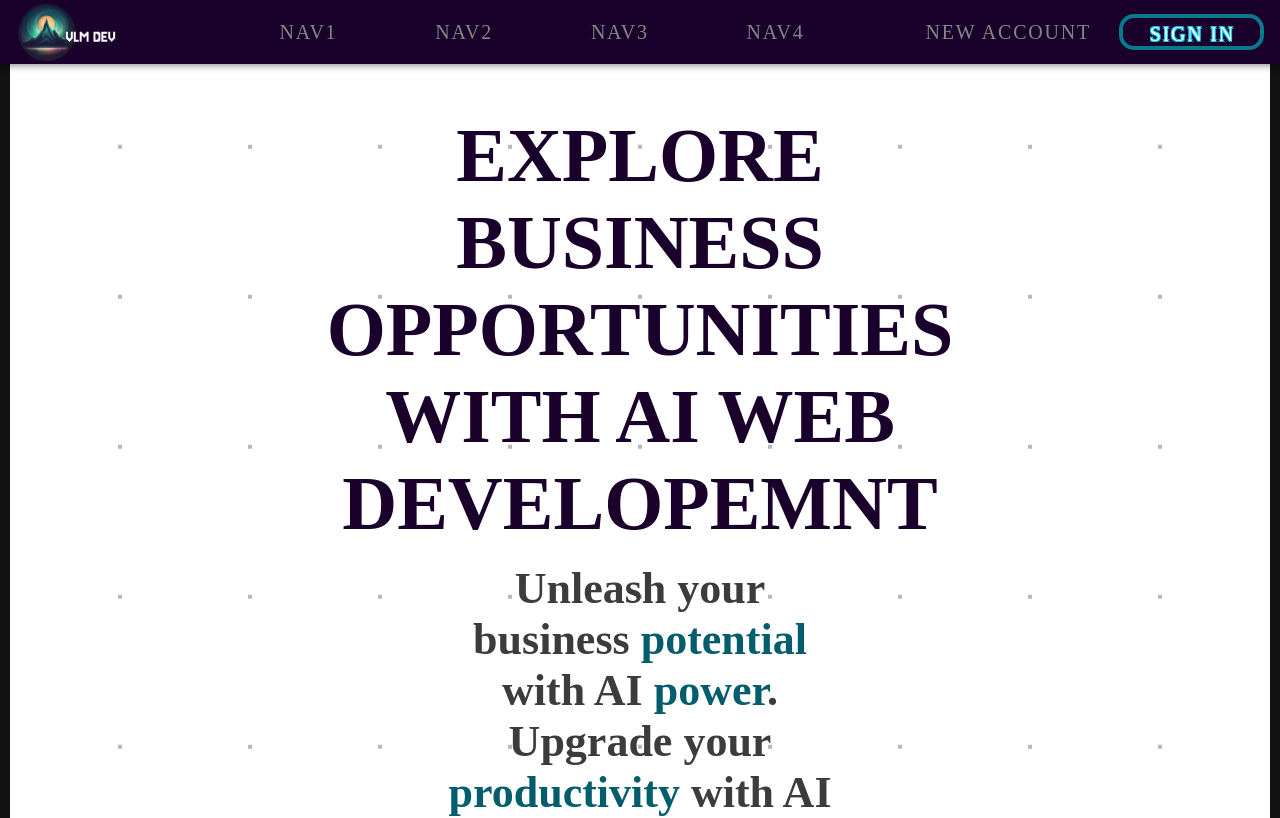
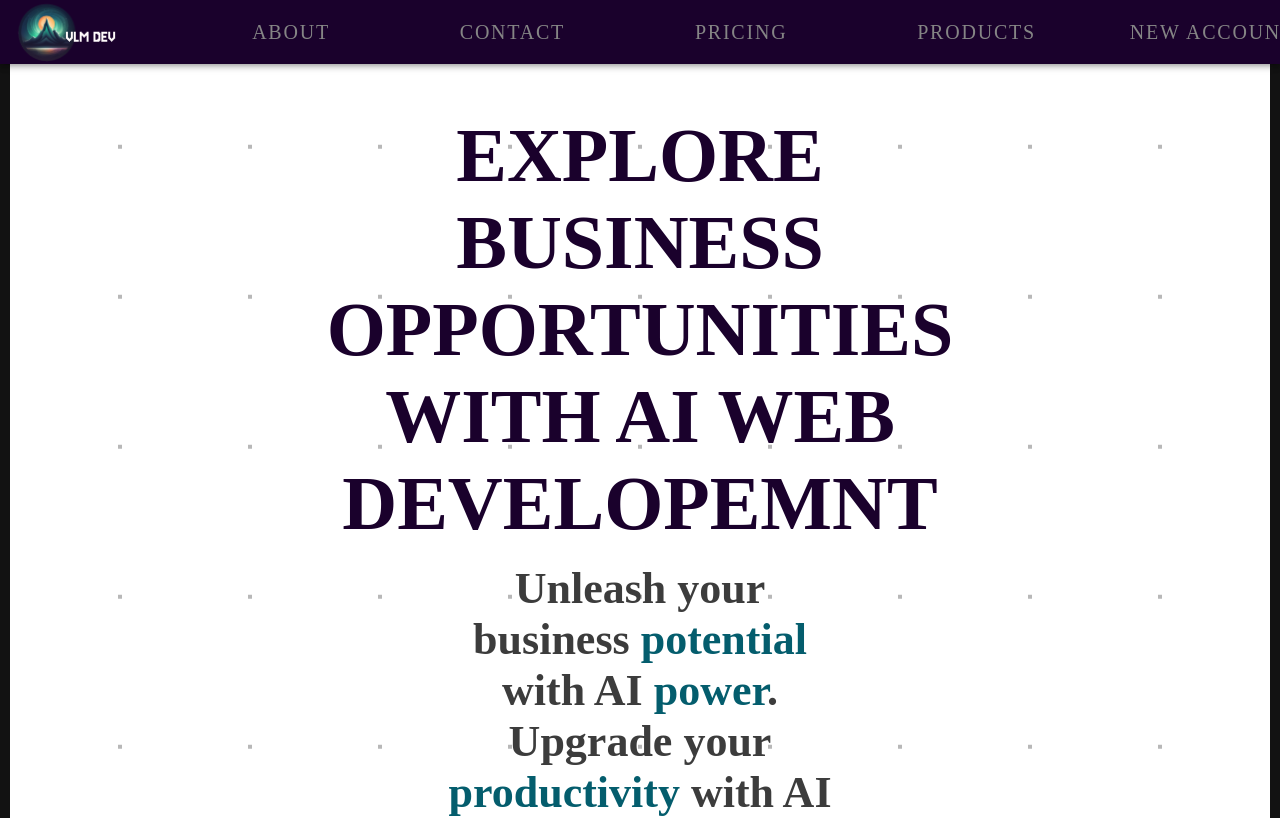
Before and after one commit to VelimirMueller/aurorae_landing_page, a Vue app: page / in a window 1280 px wide. Shown: the top 818 px of the page. Built offline with nearby package versions, Linux system fonts and the light colour scheme; a web font is replaced by a local one.

Commit message:
create navigation links dynamically

```diff
--- a/src/components/AppNavBar.vue
+++ b/src/components/AppNavBar.vue
@@ -20,26 +20,15 @@
       class="d-flex justify-center"
       fluid>
       <div class="d-none d-lg-flex justify-center ml-12">
-        <a href="">
-          <v-btn
-            text="Nav1"
-            class="mr-8 ml-16 link" />
-        </a>
-        <a href="">
-          <v-btn
-            text="Nav2"
-            class="mx-8 link" />
-        </a>
-        <a href="">
-          <v-btn
-            text="Nav3"
-            class="mx-8 link" />
-        </a>
-        <a href="">
-          <v-btn
-            text="Nav4"
-            class="mx-8 link" />
-        </a>
+        <template
+          v-for="(link, idx) in links"
+          :key="`${link.href}-${idx}`">
+          <a :href="link.href">
+            <v-btn
+              :text="`${link.label}`"
+              class="mr-8 ml-16 link" />
+          </a>
+        </template>
       </div>
     </v-container>
     <v-spacer />
@@ -52,9 +41,22 @@
       class="border-custom mr-4 link"
       text="sign in" />
 
-    <MobileMenu />
+    <MobileMenu :links="links" />
   </v-app-bar>
 </template>
+
+<script setup lang="ts">
+type LinkElement = {
+  href: string,
+  label: string
+}
+const links: LinkElement[] = [
+  { href: '/about', label: 'About' },
+  { href: '/contact', label: 'Contact' },
+  { href: '/pricing', label: 'Pricing' },
+  { href: '/products', label: 'Products' }
+]
+</script>
 
 <style lang="scss" scoped>
   .mobile-menu-wrapper {
--- a/src/components/Navbar/MobileMenu.vue
+++ b/src/components/Navbar/MobileMenu.vue
@@ -15,13 +15,25 @@
 
       <!-- Side Menu with navigation links -->
       <div class="d-flex d-lg-none flex-column ga-12 px-16 bg-darkest">
-        <h2 class="text-center">Navigation</h2>
-        <v-btn class="link" size="x-large">Link 1</v-btn>
-        <v-btn class="link" size="x-large">Link 2</v-btn>
-        <v-btn class="link" size="x-large">Link 3</v-btn>
-        <v-btn class="link" size="x-large">Link 4</v-btn>
+        <h2 class="text-center">
+          Navigation
+        </h2>
+        <template
+          v-for="link in props.links"
+          :key="link.href">
+          <a :href="link.href">
+            <v-btn
+              class="link"
+              size="x-large">
+              {{ link.label }}
+            </v-btn>
+          </a>
+        </template>
+
         <div class="d-flex align-center h-100">
-          <a class="mt-auto w-100" href="/">
+          <a
+            class="mt-auto w-100"
+            href="/">
             <img
               class="w-100"
               src="../../assets/Logo.svg"
@@ -32,6 +44,24 @@
     </v-menu>
   </div>
 </template>
+
+<script setup lang="ts">
+import type { PropType } from 'vue'
+import { defineProps } from 'vue'
+
+type LinkElement = {
+  href: string,
+  label: string
+}
+
+const props = defineProps({
+  links: {
+    type: Array as PropType<LinkElement[]>,
+    required: false,
+    default: () => []
+  }
+})
+</script>
 
 <style lang="scss" scoped>
 .bg-darkest {
@@ -52,6 +82,7 @@ h2 {
 }
 
 .link {
+    width: 100%;
     color: #858585;
     border-radius: 15px;
     transition: all 0.35s ease-in-out;
```
